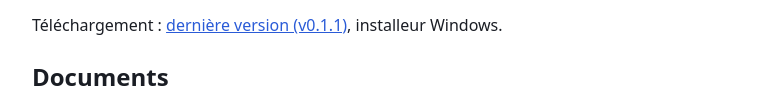
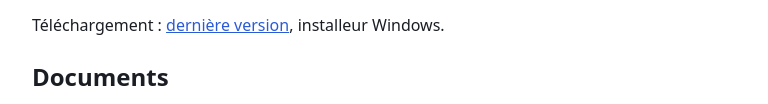
Before and after one commit to witrold/pandalytics-site, a plain HTML site: page index.html in a window 1280 px wide. Shown: the part 320-424 px from the top of the page, without its empty margins (248-1016 px from the left). Drawn offline with Linux system fonts and the light colour scheme.

Commit message:
Page : lien vers la dernière version, sans numéro écrit en dur
Co-Authored-By: Claude Sonnet 5.5 <noreply@anthropic.com>

```diff
--- a/index.html
+++ b/index.html
@@ -26,7 +26,7 @@
   <li>Tableau des joueurs de la partie en cours (Alt+X).</li>
 </ul>
 
-<p>Téléchargement : <a href="https://github.com/witrold/pandalytics-site/releases/latest">dernière version (v0.1.1)</a>, installeur Windows.</p>
+<p>Téléchargement : <a href="https://github.com/witrold/pandalytics-site/releases/latest">dernière version</a>, installeur Windows.</p>
 
 <h2>Documents</h2>
 <ul>
```
